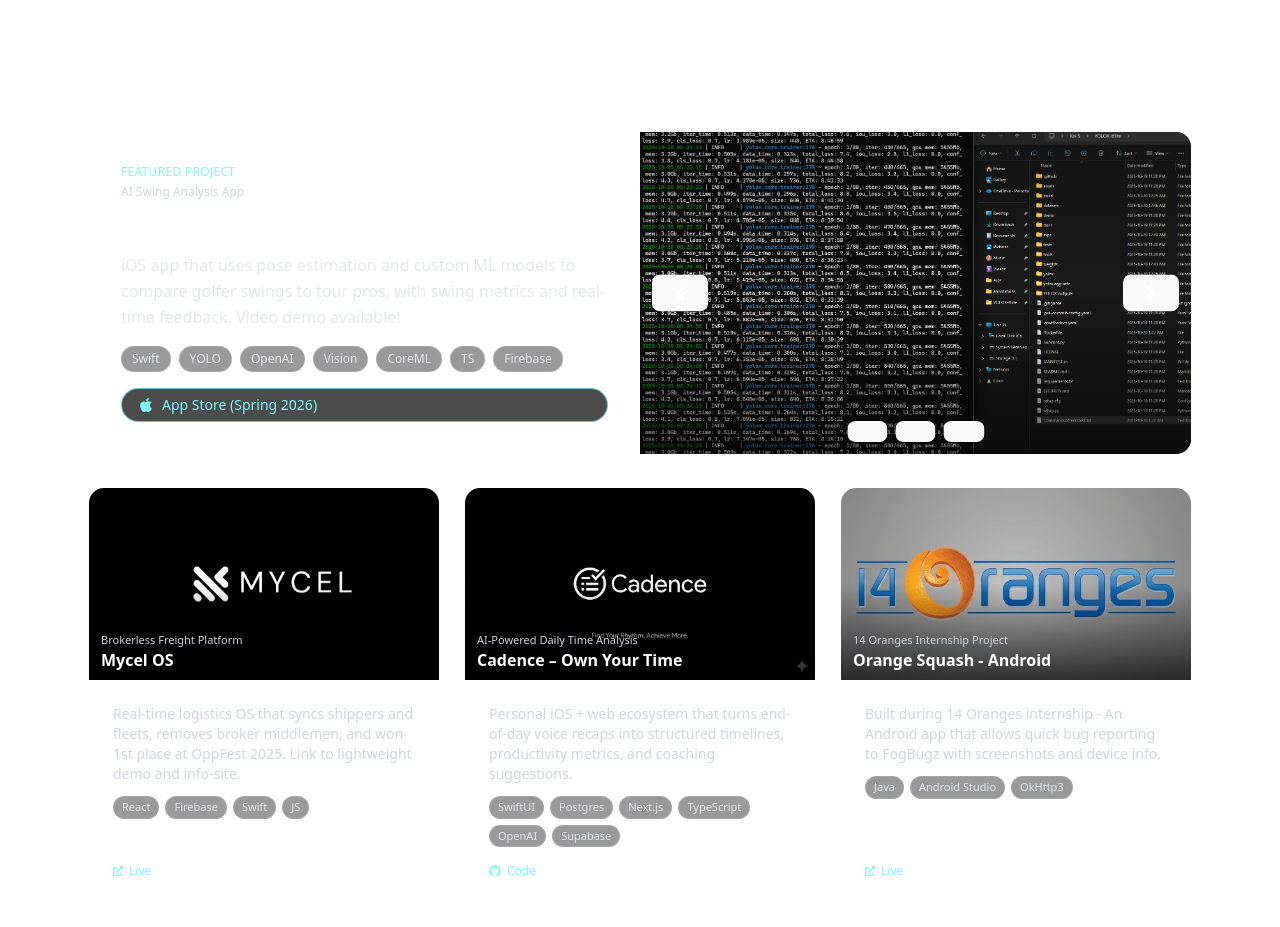
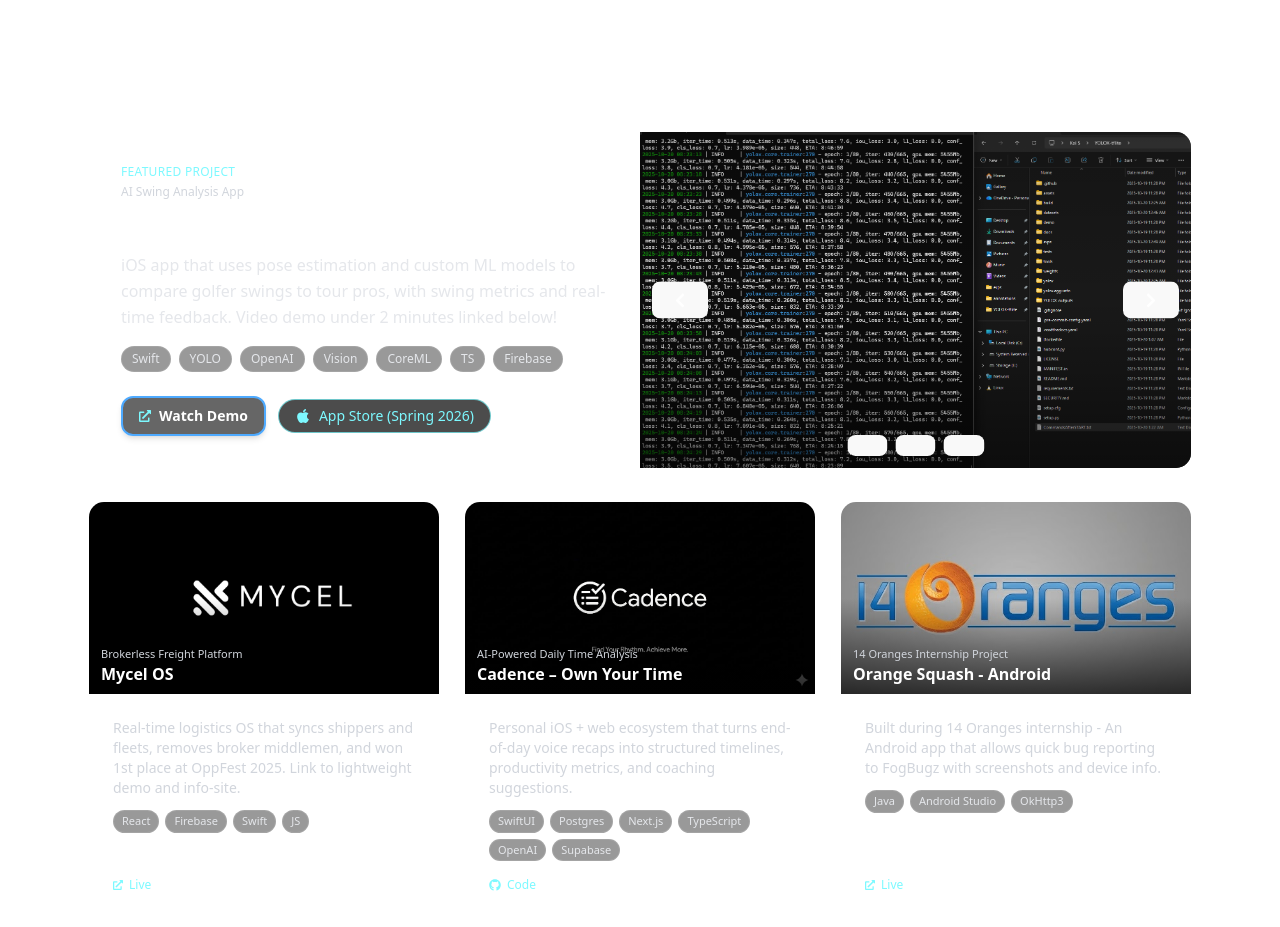
Before and after one commit to kaisamson/kaisamson.github.io, a React (Vite) app: page / in a window 1280 px wide. Shown: the part 940-1867 px from the top of the page. Built offline with nearby package versions, Linux system fonts and the light colour scheme.

Commit message:
Edited link buttons and pills

```diff
--- a/src/App.jsx
+++ b/src/App.jsx
@@ -483,7 +483,7 @@
     title: "Neuronami Golf AI",
     subtitle: "AI Swing Analysis App",
     description:
-      "iOS app that uses pose estimation and custom ML models to compare golfer swings to tour pros, with swing metrics and real-time feedback. Video demo available!",
+      "iOS app that uses pose estimation and custom ML models to compare golfer swings to tour pros, with swing metrics and real-time feedback. Video demo under 2 minutes linked below!",
     image: "/projects/neuronami-golf-1.png",
     images: [
       "/projects/neuronami-golf-1.png",
@@ -494,7 +494,7 @@
     github: null,
     website: "https://youtube.com/shorts/AXiuZLbgS-M?feature=share",
     appStoreLabel: "App Store (Spring 2026)",
-    primaryLink: null, // you can set this later if you want
+    primaryLink: "https://youtube.com/shorts/AXiuZLbgS-M?feature=share", // you can set this later if you want
     featured: true,
   },
   {
@@ -670,6 +670,10 @@
       ? project.images
       : [project.image].filter(Boolean);
 
+  // Primary link used for “clickable spotlight”
+  const primaryHref =
+    project.primaryLink || project.website || project.github || null;
+
   const [imageIndex, setImageIndex] = useState(0);
   const [prevIndex, setPrevIndex] = useState(0);
   const [isAutoRotate, setIsAutoRotate] = useState(true);
@@ -680,8 +684,7 @@
     setPrevIndex(imageIndex);
     setImageIndex(nextIndex);
     setFading(true);
-
-    setTimeout(() => setFading(false), 500); // match fade duration
+    setTimeout(() => setFading(false), 500);
   };
 
   const handleUserInteraction = (callback) => (e) => {
@@ -717,10 +720,7 @@
 
   // Resume auto-rotate after 40s
   useEffect(() => {
-    const timeout = setTimeout(() => {
-      setIsAutoRotate(true);
-    }, 40000);
-
+    const timeout = setTimeout(() => setIsAutoRotate(true), 40000);
     return () => clearTimeout(timeout);
   }, [lastInteraction]);
 
@@ -754,28 +754,73 @@
             ))}
           </div>
 
-          {/* Featured App Store label */}
+          {/* NEW: App Store + Watch Demo side-by-side */}
+          {(project.appStoreLabel || project.website) && (
+            <div className="flex flex-wrap items-center gap-3 pt-2">
+
+
+              {/* Watch Demo button */}
+              {project.website && (
+                <a
+                  href={project.website}
+                  target="_blank"
+                  rel="noopener noreferrer"
+                  className="inline-flex items-center gap-2 rounded-xl border-2 border-[#4eaaff] bg-black/60 px-4 py-2 text-sm font-semibold text-white shadow-md hover:shadow-xl hover:-translate-y-0.5 hover:border-[#7df9ff] transition"
+                >
+                  <FaExternalLinkAlt size={12} className="text-[#7df9ff]" />
+                  <span>Watch Demo</span>
+                </a>
+              )}
+
+              {/* App Store label as a "pill" */}
               {project.appStoreLabel && (
                 <div className="inline-flex items-center gap-2 rounded-full bg-black/70 border border-[#7df9ff]/70 px-4 py-1.5 text-sm font-medium text-[#7df9ff]">
                   <FaApple size={16} />
                   <span>{project.appStoreLabel}</span>
                 </div>
               )}
+
+            </div>
+          )}
+
+          {/* Optional: Code button below (kept separate so the row stays clean) */}
+          {project.github && (
+            <div className="pt-1">
+              <a
+                href={project.github}
+                target="_blank"
+                rel="noopener noreferrer"
+                className="inline-flex items-center gap-2 rounded-xl border-2 border-[#4eaaff] bg-black/60 px-4 py-2 text-sm font-semibold text-white shadow-md hover:shadow-xl hover:-translate-y-0.5 hover:border-[#7df9ff] transition"
+              >
+                <FaGithub size={14} className="text-[#7df9ff]" />
+                <span>Code</span>
+              </a>
+            </div>
+          )}
         </div>
 
-        {/* RIGHT: Image carousel w/ smooth fade */}
+        {/* RIGHT: Image carousel */}
         <div className="relative h-56 md:h-full min-h-[220px] bg-black/60 overflow-hidden">
-          {/* Previous Image (fades out) */}
+          {/* Clickable overlay for the whole carousel area */}
+          {primaryHref && (
+            <a
+              href={primaryHref}
+              target="_blank"
+              rel="noopener noreferrer"
+              className="absolute inset-0 z-[1]"
+              aria-label={`Open ${project.title}`}
+            />
+          )}
+
+          {/* Images */}
+          <div className="absolute inset-0 z-[0]">
             <img
               key={`prev-${prevIndex}`}
               src={images[prevIndex]}
               alt="prev"
-            className={`absolute inset-0 h-full w-full object-cover transition-opacity duration-500 ${
-              fading ? "opacity-0" : "opacity-0"
-            }`}
+              className="absolute inset-0 h-full w-full object-cover transition-opacity duration-500 opacity-0"
             />
 
-          {/* Current Image (fades in) */}
             <img
               key={`current-${imageIndex}`}
               src={images[imageIndex]}
@@ -784,29 +829,29 @@
                 fading ? "opacity-0" : "opacity-100"
               }`}
             />
+          </div>
 
           {/* Gradient */}
-          <div className="absolute inset-0 bg-gradient-to-t from-black/50 via-transparent to-black/20 pointer-events-none" />
+          <div className="absolute inset-0 bg-gradient-to-t from-black/50 via-transparent to-black/20 pointer-events-none z-[2]" />
 
-          {/* Controls */}
+          {/* Controls (above overlay) */}
           {images.length > 1 && (
             <>
               <button
                 onClick={handlePrev}
-                className="absolute left-3 top-1/2 -translate-y-1/2 inline-flex items-center justify-center rounded-full bg-black/60 border border-white/20 p-2 text-white hover:bg-black/80"
+                className="absolute left-3 top-1/2 -translate-y-1/2 inline-flex items-center justify-center rounded-full bg-black/60 border border-white/20 p-2 text-white hover:bg-black/80 z-[3]"
               >
                 <FaChevronLeft size={16} />
               </button>
 
               <button
                 onClick={handleNext}
-                className="absolute right-3 top-1/2 -translate-y-1/2 inline-flex items-center justify-center rounded-full bg-black/60 border border-white/20 p-2 text-white hover:bg-black/80"
+                className="absolute right-3 top-1/2 -translate-y-1/2 inline-flex items-center justify-center rounded-full bg-black/60 border border-white/20 p-2 text-white hover:bg-black/80 z-[3]"
               >
                 <FaChevronRight size={16} />
               </button>
 
-              {/* Dots */}
-              <div className="absolute bottom-3 left-1/2 -translate-x-1/2 flex gap-2">
+              <div className="absolute bottom-3 left-1/2 -translate-x-1/2 flex gap-2 z-[3]">
                 {images.map((_, i) => (
                   <button
                     key={i}
@@ -824,6 +869,8 @@
     </div>
   );
 }
+
+
 
 /* ============================================================
    PROJECTS SECTION — spotlight + 3-column grid
```
Lines whose indentation alone changed are shown as unchanged.
